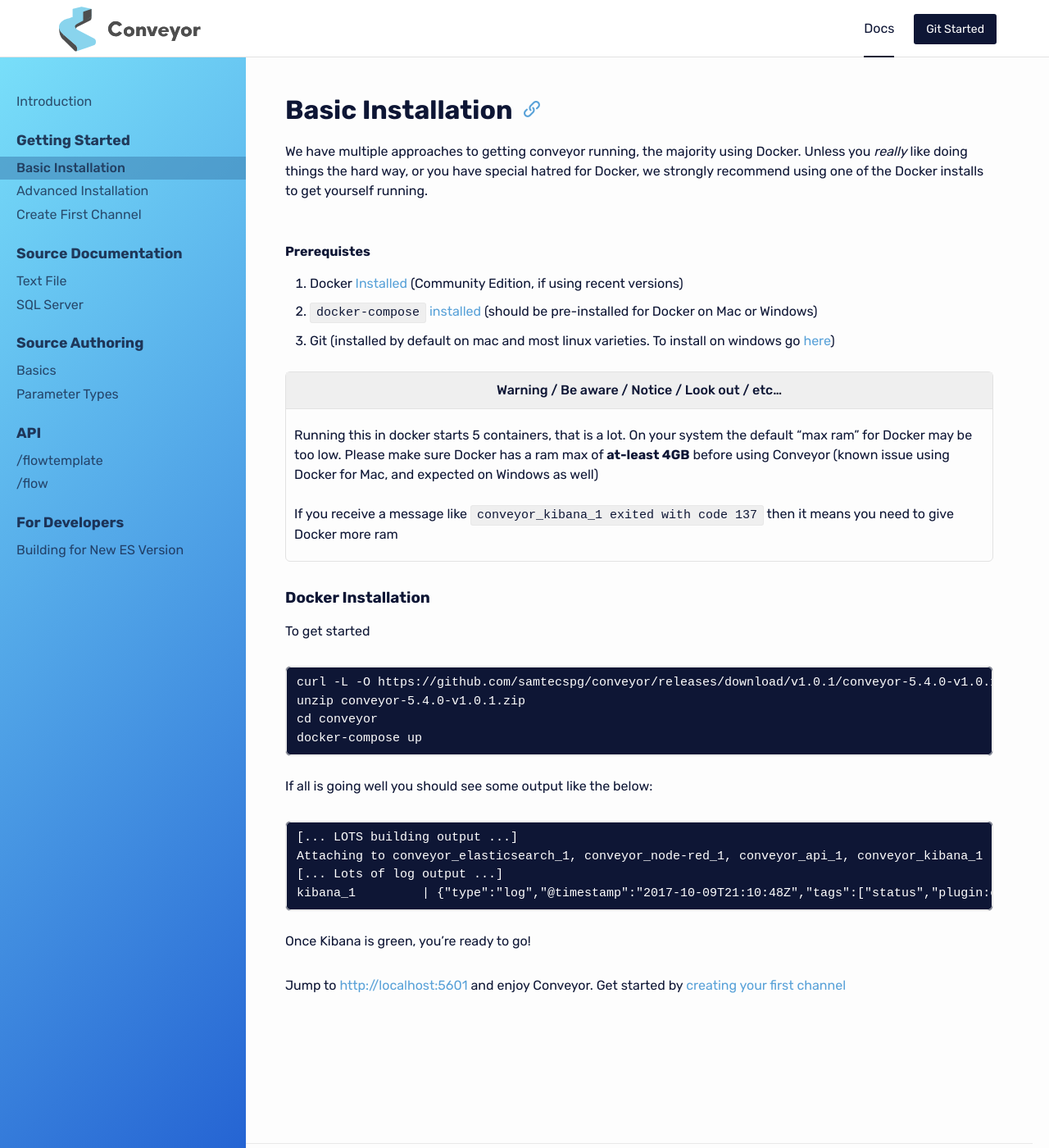
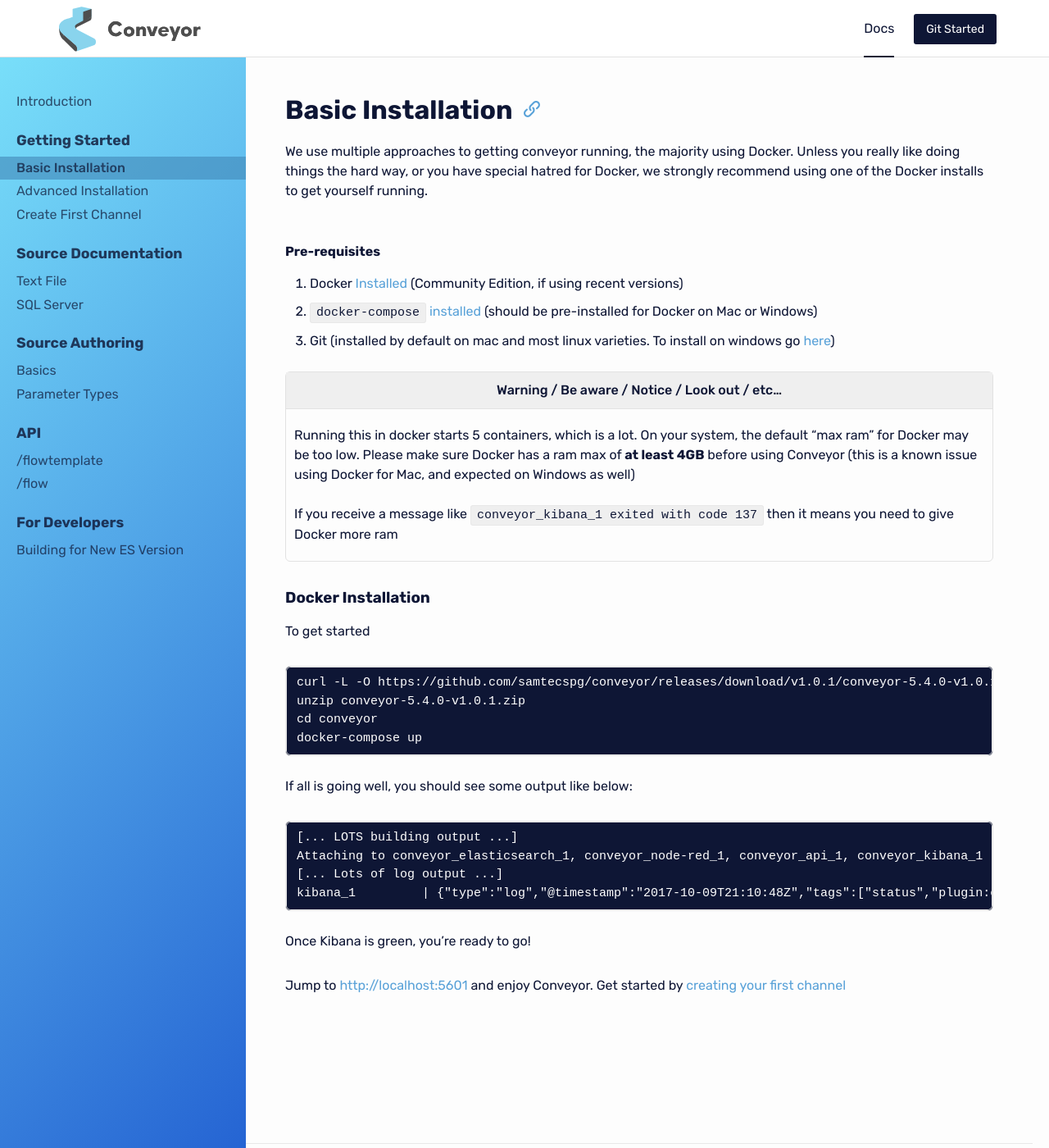
Before and after one commit to samtecspg/conveyor, a Jekyll site: the page built from docs/_getting_started/basic-installation.md, in a window 1280 px wide and 1400 px high. Shown: the whole window at 82% size. Built offline with Jekyll 4.4.1, drawn with Linux system fonts in a browser that asks for light colours.

Commit message:
Update basic-installation.md (#112)

````diff
--- a/docs/_getting_started/basic-installation.md
+++ b/docs/_getting_started/basic-installation.md
@@ -6,9 +6,9 @@
 
 # Basic Installation
 
-We have multiple approaches to getting conveyor running, the majority using Docker.   Unless you _really_ like doing things the hard way, or you have special hatred for Docker, we strongly recommend using one of the Docker installs to get yourself running.
+We use multiple approaches to getting conveyor running, the majority using Docker. Unless you really like doing things the hard way, or you have special hatred for Docker, we strongly recommend using one of the Docker installs to get yourself running.
 
-#### Prerequistes
+#### Pre-requisites
 
 * Docker [Installed](https://docs.docker.com/engine/installation/) (Community Edition, if using recent versions)
 * `docker-compose` [installed](https://docs.docker.com/compose/install/) (should be pre-installed for Docker on Mac or Windows)
@@ -16,7 +16,7 @@
 
 | Warning  /  Be aware  /  Notice  /  Look out  / etc... |
 |--------------------------------------------------------|
-| Running this in docker starts 5 containers, that is a lot. On your system the default "max ram" for Docker may be too low. Please make sure Docker has a ram max of **at-least 4GB** before using Conveyor (known issue using Docker for Mac, and expected on Windows as well) <br> <br> If you receive a message like `conveyor_kibana_1 exited with code 137` then it means you need to give Docker more ram|
+| Running this in docker starts 5 containers, which is a lot. On your system, the default “max ram” for Docker may be too low. Please make sure Docker has a ram max of **at least 4GB** before using Conveyor (this is a known issue using Docker for Mac, and expected on Windows as well) <br> <br> If you receive a message like `conveyor_kibana_1 exited with code 137` then it means you need to give Docker more ram|
 
 ### Docker Installation
 To get started
@@ -29,7 +29,7 @@
 docker-compose up
 ```
 
-If all is going well you should see some output like the below:
+If all is going well, you should see some output like below:
 
 ```
 [... LOTS building output ...]
````
